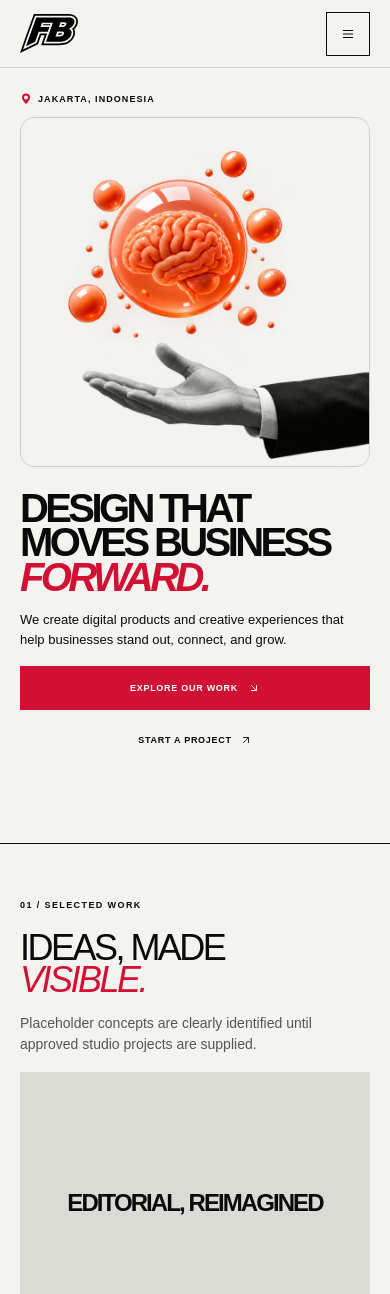
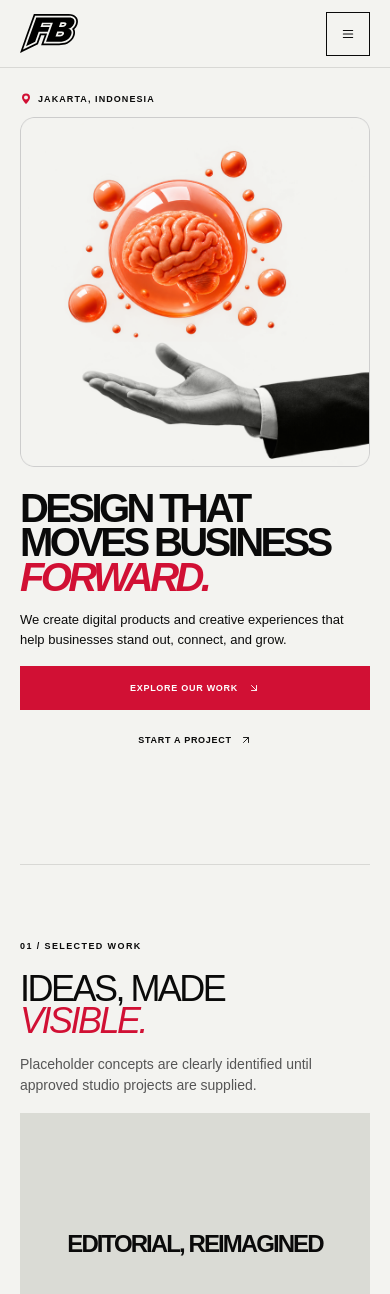
Before and after one commit to daniwijaya/firebliss-studio, a Next.js app: page / in a window 390 px wide. Shown: the top 1294 px of the page. Built offline with nearby package versions, Linux system fonts and the light colour scheme; no server answers.

Commit message:
Match mobile hero divider and spacing

```diff
--- a/src/app/globals.css
+++ b/src/app/globals.css
@@ -25,7 +25,8 @@
 .herofoot{align-items:flex-start;flex-direction:column;gap:18px}.herofoot p{margin-right:0}.hero-actions{display:flex;align-items:center;gap:14px;flex-wrap:wrap}
 
 .hero{min-height:max(610px,calc(100svh - 78px))}.hero-actions{gap:24px}.scroll-indicator{position:absolute;left:50%;bottom:16px;z-index:2;display:flex;align-items:center;gap:9px;transform:translateX(-50%);font-size:9px;font-weight:700;letter-spacing:.13em;white-space:nowrap}.scroll-indicator span{display:grid;width:18px;height:18px;place-items:center;color:var(--red);font-size:16px;line-height:1}.work-section{border-top:0}
-@media(max-width:760px){.hero{min-height:max(560px,calc(100svh - 68px));border-bottom:1px solid var(--ink)}.hero-actions{gap:18px}.scroll-indicator{bottom:13px}}
+@media(max-width:760px){.hero{min-height:max(560px,calc(100svh - 68px))}.hero-actions{gap:18px}.scroll-indicator{bottom:13px}}
+.hero-divider{display:none}@media(max-width:760px){.hero-divider{display:block;width:calc(100% - 40px);margin:20px auto;border-top:1px solid var(--line)}}
 
 .footer .copyright{position:static;grid-column:1/-1;width:100%;max-width:none;box-sizing:border-box;border-top:1px solid #444;padding-top:14px;text-align:center}
 
```
Also changed, not shown: src/app/page.tsx (+1 -1 lines).
